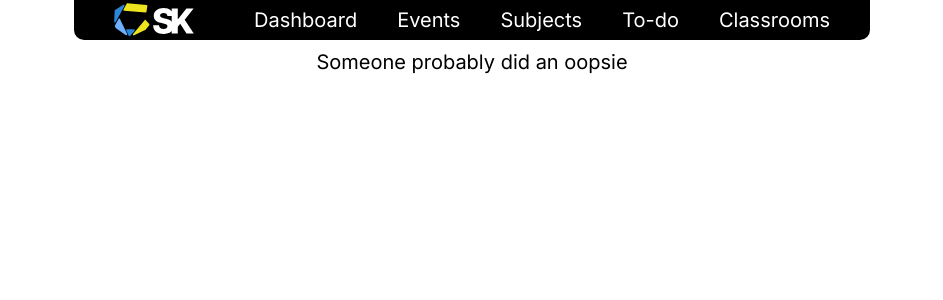
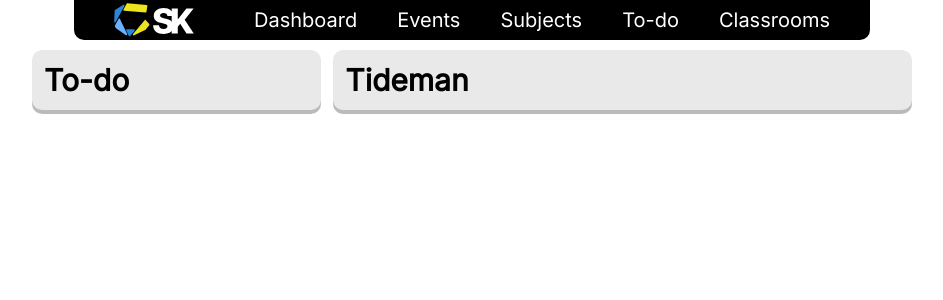
Before and after one commit to colony-school/Cschool-frontend, a Next.js app: page /todo in a window 1280 px wide. Before the commit this address had no page. Shown: the top 300 px of the page, without its empty margins (168-1111 px from the left). Built offline with nearby package versions, Linux system fonts and the light colour scheme.

Commit message:
Moved Due Item to its own file

```diff
--- a/src/components/global/layout.tsx
+++ b/src/components/global/layout.tsx
@@ -27,7 +27,7 @@ export const Layout = ({ children }: LayoutProps): JSX.Element  => {
                 {name: "Dashboard", url: "/"},
                 {name: "Events", url: "/events"},
                 {name: "Subjects", url: "/schedule?school=1&class=405"},
-                {name: "To-do", url: "/to-do"},
+                {name: "To-do", url: "/todo"},
                 {name: "Classrooms", url: "/classrooms?school=1&class=405"}
             ]} />
             <motion.main
--- /dev/null
+++ b/src/pages/todo.tsx
@@ -0,0 +1,20 @@
+// External modules import
+import { NextPage } from "next";
+
+// Style sheet import
+import styles from "../styles/pages/todo.module.scss";
+
+const Todo: NextPage = () => {
+    return (
+        <div className={styles["grid"]}>
+            <section className={styles["todo-card"]}>
+                <h1>To-do</h1>
+            </section>
+            <section className={styles["main-card"]}>
+                <h1>Tideman</h1>
+            </section>
+        </div>
+    );
+}
+
+export default Todo;
--- a/src/styles/layout/split.scss
+++ b/src/styles/layout/split.scss
@@ -14,7 +14,7 @@
     }
 }
 
-@mixin split-horizontal-uneven-2($left: 1fr, $right: 1fr) {
+@mixin split-horizontal-uneven-2($left: 1fr, $right: 1fr, $gap: 0) {
     @include flex-vertical();
     gap: $gap;
     @media only screen and (orientation: landscape) {
@@ -23,7 +23,7 @@
     }
 }
 
-@mixin split-horizontal-uneven-3($left: 1fr, $middle: 1fr, $right: 1fr) {
+@mixin split-horizontal-uneven-3($left: 1fr, $middle: 1fr, $right: 1fr, $gap: 0) {
     @include flex-vertical();
     gap: $gap;
     @media only screen and (orientation: landscape) {
--- /dev/null
+++ b/src/styles/pages/todo.module.scss
@@ -0,0 +1,24 @@
+@use "../components/card.scss" as cc;
+@use "../layout/split.scss" as ls;
+
+.grid {
+    @include ls.split-horizontal-uneven-2(1fr, 2fr, 0.6rem);
+    width: calc(100vw - 20rem);
+}
+
+.card {
+    @include cc.card();
+    padding: 0.6rem;
+}
+
+.todo {
+    &-card {
+        @extend .card;
+    }
+}
+
+.main {
+    &-card {
+        @extend .card;
+    }
+}
```
Also changed, not shown: src/components/work/due-item.tsx (added, +39 -0 lines), src/pages/index.tsx (+3 -26 lines), src/styles/components/work/due-item.module.scss (added, +24 -0 lines), src/styles/pages/dashboard.module.scss (+0 -22 lines).
